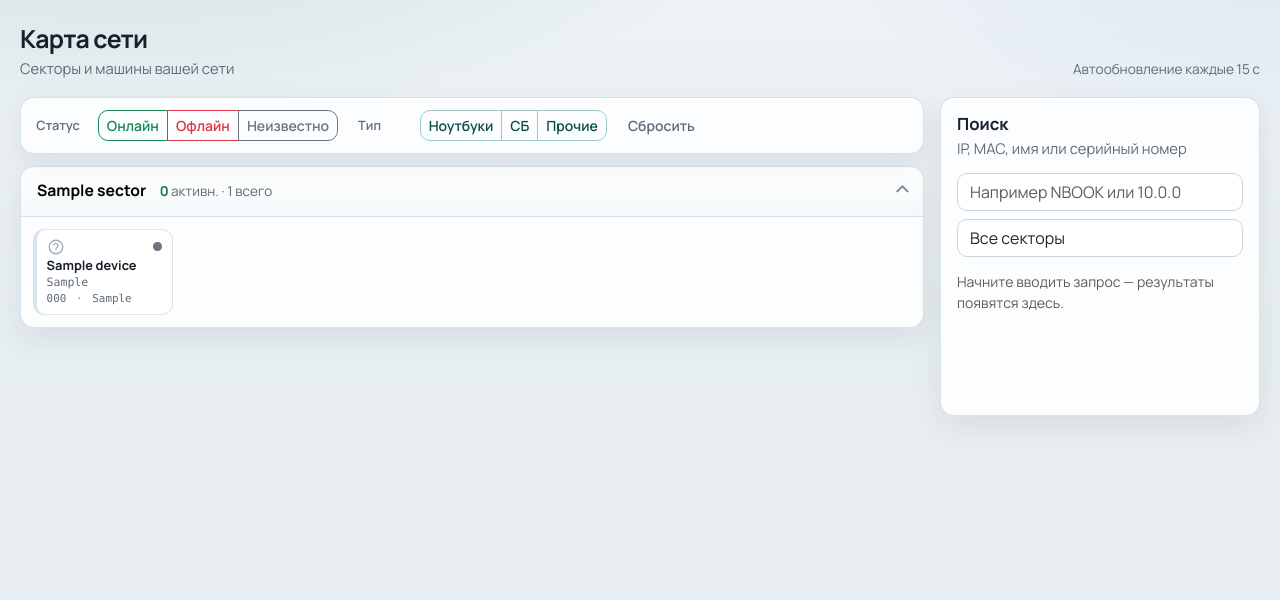
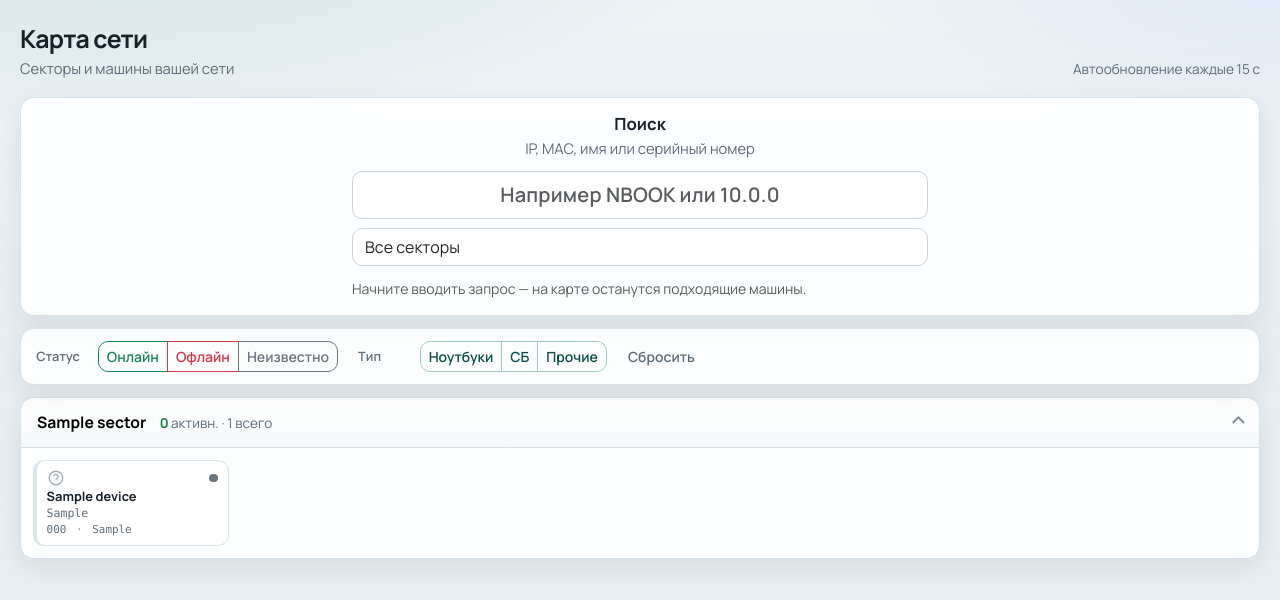
Before and after one commit to blazerity/admin-webhelper, a Flask app: page / in a window 1280 px wide. Shown: the part 65-665 px from the top of the page. Run offline with Flask 3, Linux system fonts and the light colour scheme; a user stored in the database is signed in; tables that the repository leaves empty hold one stand-in row (values such as "Sample post"); some libraries are stand-ins or nearby versions.

Commit message:
Center map search and filter sectors by matching devices.
Move search from the right aside into a centered bar above the map,
and hide non-matching sectors/device cards while a query is active.
Status/type filters continue to combine with search via MapFilters.

Co-authored-by: blazerity <blazerity@users.noreply.github.com>

```diff
--- a/app/routes/search.py
+++ b/app/routes/search.py
@@ -22,7 +22,7 @@ def _sector_id_from_args() -> int | None:
 @bp.get("/search")
 @login_required
 def search_page():
-    """Старый адрес поиска ведёт на карту с панелью поиска справа."""
+    """Старый адрес поиска ведёт на карту с полем поиска."""
     args = {}
     query = (request.args.get("q") or "").strip()
     sector_id = _sector_id_from_args()
@@ -43,7 +43,7 @@ def suggest():
 @bp.get("/search/api")
 @login_required
 def search_api():
-    """JSON для боковой панели поиска на карте сети."""
+    """JSON для поиска на карте сети (список и фильтр секторов)."""
     query = (request.args.get("q") or "").strip()
     sector_id = _sector_id_from_args()
     devices = search_devices(current_user, query, sector_id=sector_id)
--- a/app/static/css/app.css
+++ b/app/static/css/app.css
@@ -385,10 +385,9 @@ code {
 
 /* Map */
 .map-layout {
-  display: grid;
-  grid-template-columns: minmax(0, 1fr) 320px;
-  gap: 1rem;
-  align-items: start;
+  display: flex;
+  flex-direction: column;
+  gap: 0.75rem;
 }
 
 .map-refresh-status {
@@ -586,19 +585,38 @@ code {
 }
 
 .map-search {
-  position: sticky;
-  top: calc(var(--topbar-h) + 1rem);
-  padding: 1rem;
+  padding: 1rem 1.25rem;
+}
+
+.map-search-inner {
   display: flex;
   flex-direction: column;
-  gap: 0.85rem;
-  max-height: calc(100vh - var(--topbar-h) - 2rem);
+  gap: 0.75rem;
+  width: 100%;
+  max-width: 36rem;
+  margin: 0 auto;
+  text-align: center;
+}
+
+.map-search-header .panel-title {
+  margin-bottom: 0.15rem;
+}
+
+.map-search-header .panel-hint {
+  margin-bottom: 0;
 }
 
 .map-search-form {
   display: flex;
   flex-direction: column;
   gap: 0.55rem;
+  text-align: left;
+}
+
+.map-search-input {
+  text-align: center;
+  font-weight: 600;
+  letter-spacing: 0.01em;
 }
 
 .map-search-results {
@@ -606,8 +624,13 @@ code {
   display: flex;
   flex-direction: column;
   gap: 0.45rem;
-  min-height: 8rem;
+  max-height: 14rem;
   padding-right: 0.15rem;
+  text-align: left;
+}
+
+.map-search-results:empty {
+  display: none;
 }
 
 .search-result {
@@ -655,14 +678,13 @@ code {
   font-weight: 600;
 }
 
-@media (max-width: 1100px) {
-  .map-layout {
-    grid-template-columns: 1fr;
+@media (max-width: 640px) {
+  .map-search-inner {
+    max-width: none;
   }
 
-  .map-search {
-    position: static;
-    max-height: none;
+  .map-search-input {
+    text-align: left;
   }
 }
 
--- a/app/static/js/search.js
+++ b/app/static/js/search.js
@@ -1,4 +1,4 @@
-// Поиск на карте сети → /search/api.
+// Поиск на карте сети → /search/api; фильтрует секторы и карточки устройств.
 (function () {
   const form = document.getElementById("map-search-form");
   const input = document.getElementById("map-search-q");
@@ -19,6 +19,16 @@
     offline: "недоступен",
     unknown: "неизвестно",
   };
+
+  function syncMapFilter(matchIds) {
+    if (window.MapFilters && typeof window.MapFilters.setSearchMatchIds === "function") {
+      window.MapFilters.setSearchMatchIds(matchIds);
+    }
+  }
+
+  function clearMapFilter() {
+    syncMapFilter(null);
+  }
 
   function renderEmpty(message) {
     results.innerHTML = '<p class="text-muted small mb-0">' + message + "</p>";
@@ -74,10 +84,11 @@
     window.history.replaceState({}, "", nextUrl);
 
     if (value.length < 2) {
+      clearMapFilter();
       renderEmpty(
         value
           ? "Введите ещё символ для поиска."
-          : "Начните вводить запрос — результаты появятся здесь."
+          : "Начните вводить запрос — на карте останутся подходящие машины."
       );
       return;
     }
@@ -89,8 +100,14 @@
       .then(function (response) {
         return response.json();
       })
-      .then(renderItems)
+      .then(function (items) {
+        renderItems(items);
+        syncMapFilter(items.map(function (item) {
+          return item.id;
+        }));
+      })
       .catch(function () {
+        clearMapFilter();
         renderEmpty("Не удалось выполнить поиск.");
       });
   }
@@ -108,4 +125,21 @@
     event.preventDefault();
     runSearch();
   });
+
+  // Стартовый фильтр: при ?q=… или SSR-результатах сразу сужаем карту.
+  const initialValue = input.value.trim();
+  if (initialValue.length >= 2) {
+    const initialIds = (results.dataset.initialIds || "")
+      .split(",")
+      .map(function (part) {
+        return part.trim();
+      })
+      .filter(Boolean);
+    if (initialIds.length) {
+      syncMapFilter(initialIds);
+    }
+    runSearch();
+  } else {
+    clearMapFilter();
+  }
 })();
--- a/app/templates/devices/map.html
+++ b/app/templates/devices/map.html
@@ -20,6 +20,55 @@
 </div>
 {% else %}
 <div class="map-layout">
+  <div class="map-search panel" aria-label="Поиск по сети">
+    <div class="map-search-inner">
+      <div class="map-search-header">
+        <h2 class="panel-title">Поиск</h2>
+        <p class="panel-hint">IP, MAC, имя или серийный номер</p>
+      </div>
+      <form class="map-search-form" id="map-search-form" method="get" action="{{ url_for('devices.map') }}" data-api-url="{{ url_for('search.search_api') }}">
+        <label class="visually-hidden" for="map-search-q">Запрос</label>
+        <input
+          class="form-control form-control-lg map-search-input"
+          id="map-search-q"
+          name="q"
+          value="{{ search_query }}"
+          placeholder="Например NBOOK или 10.0.0"
+          autocomplete="off"
+        >
+        <label class="visually-hidden" for="map-search-sector">Сектор</label>
+        <select class="form-select" id="map-search-sector" name="sector_id">
+          <option value="">Все секторы</option>
+          {% for sector in search_sectors %}
+          <option value="{{ sector.id }}" {% if search_sector_id == sector.id %}selected{% endif %}>{{ sector.name }}</option>
+          {% endfor %}
+        </select>
+      </form>
+      <div class="map-search-results" id="map-search-results"{% if search_query|length >= 2 %} data-initial-ids="{% for d in search_results %}{{ d.id }}{% if not loop.last %},{% endif %}{% endfor %}"{% endif %}>
+        {% if search_query %}
+          {% if search_query|length < 2 %}
+          <p class="text-muted small mb-0">Введите ещё символ для поиска.</p>
+          {% else %}
+            {% for device in search_results %}
+            <a class="search-result" href="{{ url_for('devices.detail', device_id=device.id) }}">
+              <span class="search-result-top">
+                <span class="search-result-name">{{ device.hostname or 'без имени' }}</span>
+                {{ status_badge(device.last_status) }}
+              </span>
+              <span class="search-result-meta font-monospace">{{ device.ip }}{% if device.mac %} · {{ device.mac }}{% endif %}</span>
+              <span class="search-result-sector">{{ device.sector.name }}</span>
+            </a>
+            {% else %}
+            <p class="text-muted small mb-0">Ничего не найдено.</p>
+            {% endfor %}
+          {% endif %}
+        {% else %}
+        <p class="text-muted small mb-0" id="map-search-hint">Начните вводить запрос — на карте останутся подходящие машины.</p>
+        {% endif %}
+      </div>
+    </div>
+  </div>
+
   <div class="map-main">
     <div class="map-toolbar panel" id="map-filters" aria-label="Фильтры карты">
       <div class="map-filter-group">
@@ -88,49 +137,6 @@
     </div>
     <p class="text-muted small mt-2 d-none" id="map-filters-empty">Ни один сектор не подходит под выбранные фильтры.</p>
   </div>
-
-  <aside class="map-search panel" aria-label="Поиск по сети">
-    <div class="map-search-header">
-      <h2 class="panel-title">Поиск</h2>
-      <p class="panel-hint">IP, MAC, имя или серийный номер</p>
-    </div>
-    <form class="map-search-form" id="map-search-form" method="get" action="{{ url_for('devices.map') }}" data-api-url="{{ url_for('search.search_api') }}">
-      <label class="visually-hidden" for="map-search-q">Запрос</label>
-      <input
-        class="form-control"
-        id="map-search-q"
-        name="q"
-        value="{{ search_query }}"
-        placeholder="Например NBOOK или 10.0.0"
-        autocomplete="off"
-      >
-      <label class="visually-hidden" for="map-search-sector">Сектор</label>
-      <select class="form-select" id="map-search-sector" name="sector_id">
-        <option value="">Все секторы</option>
-        {% for sector in search_sectors %}
-        <option value="{{ sector.id }}" {% if search_sector_id == sector.id %}selected{% endif %}>{{ sector.name }}</option>
-        {% endfor %}
-      </select>
-    </form>
-    <div class="map-search-results" id="map-search-results">
-      {% if search_query %}
-        {% for device in search_results %}
-        <a class="search-result" href="{{ url_for('devices.detail', device_id=device.id) }}">
-          <span class="search-result-top">
-            <span class="search-result-name">{{ device.hostname or 'без имени' }}</span>
-            {{ status_badge(device.last_status) }}
-          </span>
-          <span class="search-result-meta font-monospace">{{ device.ip }}{% if device.mac %} · {{ device.mac }}{% endif %}</span>
-          <span class="search-result-sector">{{ device.sector.name }}</span>
-        </a>
-        {% else %}
-        <p class="text-muted small mb-0">Ничего не найдено.</p>
-        {% endfor %}
-      {% else %}
-      <p class="text-muted small mb-0" id="map-search-hint">Начните вводить запрос — результаты появятся здесь.</p>
-      {% endif %}
-    </div>
-  </aside>
 </div>
 {% endif %}
 {% endblock %}
```
Also changed, not shown: app/static/js/map.js (+36 -9 lines), tests/test_app.py (+4 -0 lines), tests/test_search_service.py (+35 -1 lines).
